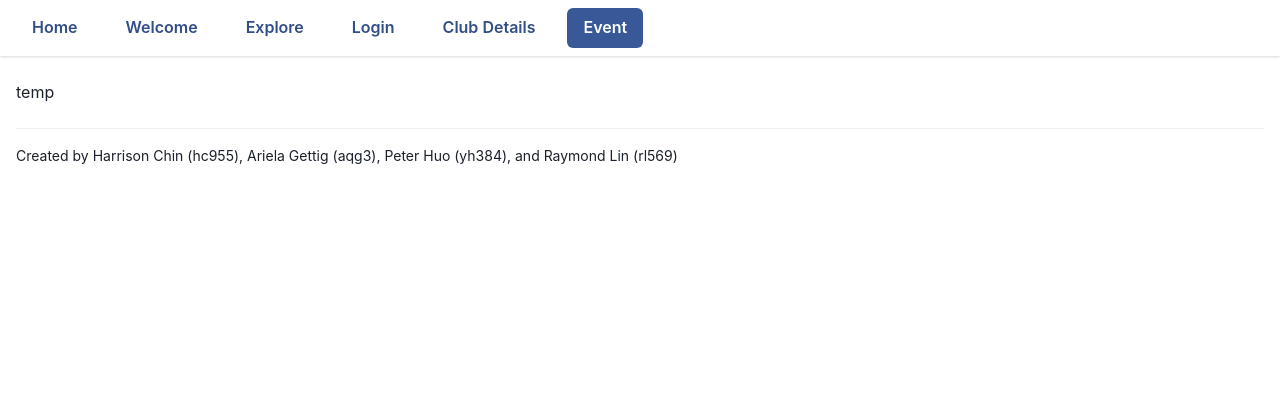
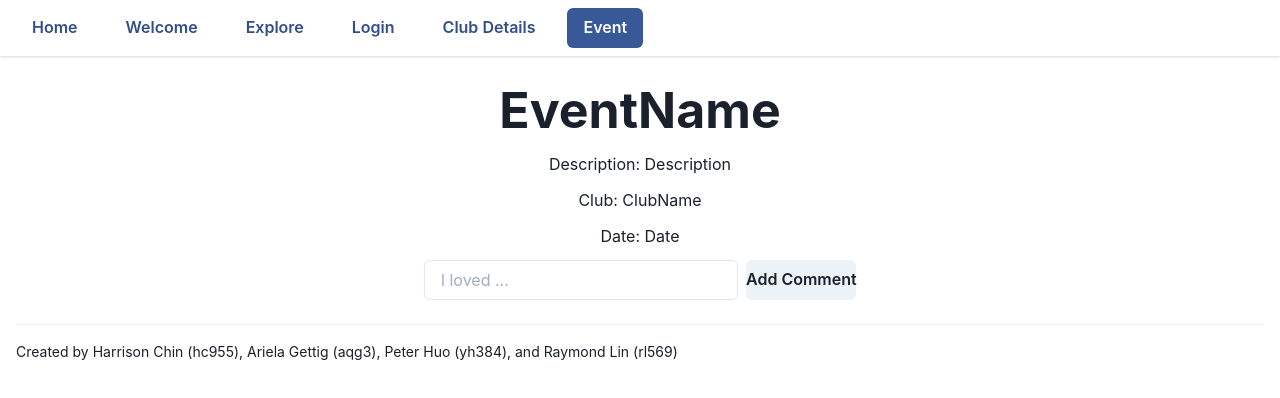
Before and after one commit to agettig/trends-clubhub, a Next.js app: page /event in a window 1280 px wide. Shown: the top 398 px of the page. Built offline with nearby package versions, Linux system fonts and the light colour scheme.

Commit message:
event page frontend

```diff
--- /dev/null
+++ b/components/event/AddForm.tsx
@@ -0,0 +1,31 @@
+import { Button, HStack, Input } from "@chakra-ui/react"
+import { FormEventHandler, useState } from "react"
+
+const AddForm = () => {
+
+    const [description, setDescription] = useState("")
+
+    const addComment: FormEventHandler<HTMLFormElement> = (e) => {
+        e.preventDefault()
+        if (description === "") return
+
+        // TODO: Database Stuff
+
+        setDescription("")
+    }
+
+    return (
+        <form onSubmit={addComment}>
+            <HStack>
+                <Input value={description}
+                type="text"
+                placeholder="I loved ..."
+                onChange={(e) => setDescription(e.target.value)}
+                />
+                <Button type="submit">Add Comment</Button>
+            </HStack>
+        </form>
+    )
+}
+
+export default AddForm
--- /dev/null
+++ b/components/event/Event.tsx
@@ -0,0 +1,24 @@
+import {  Box, Button, ButtonSpinner, Center, ChakraProvider, Heading, VStack, Text, Stack } from "@chakra-ui/react"
+import AddForm from "./AddForm";
+
+const temp: string = "temp"
+
+const Event = () => {
+    return (
+        <div>
+            {
+                <Center>
+                    <VStack spacing="3">
+                        <Heading fontSize="50px">EventName</Heading>
+                        <Text>Description: Description</Text>
+                        <Text>Club: ClubName</Text>
+                        <Text>Date: Date</Text>
+                        <AddForm />
+                    </VStack>
+                </Center>
+            }
+        </div>
+    );
+}
+
+export default Event
--- a/components/event/event.tsx
+++ /dev/null
@@ -1,13 +0,0 @@
-const temp: string = "temp"
-
-const Event = () => {
-    return (
-        <div>
-            {
-                temp
-            }
-        </div>
-    );
-}
-
-export default Event
--- a/pages/event.tsx
+++ b/pages/event.tsx
@@ -1,5 +1,5 @@
 import Layout from "../components/layout/Layout";
-import Event from "../components/event/event";
+import Event from "../components/event/Event";
 
 const EventPage = () => {
   return (
```
